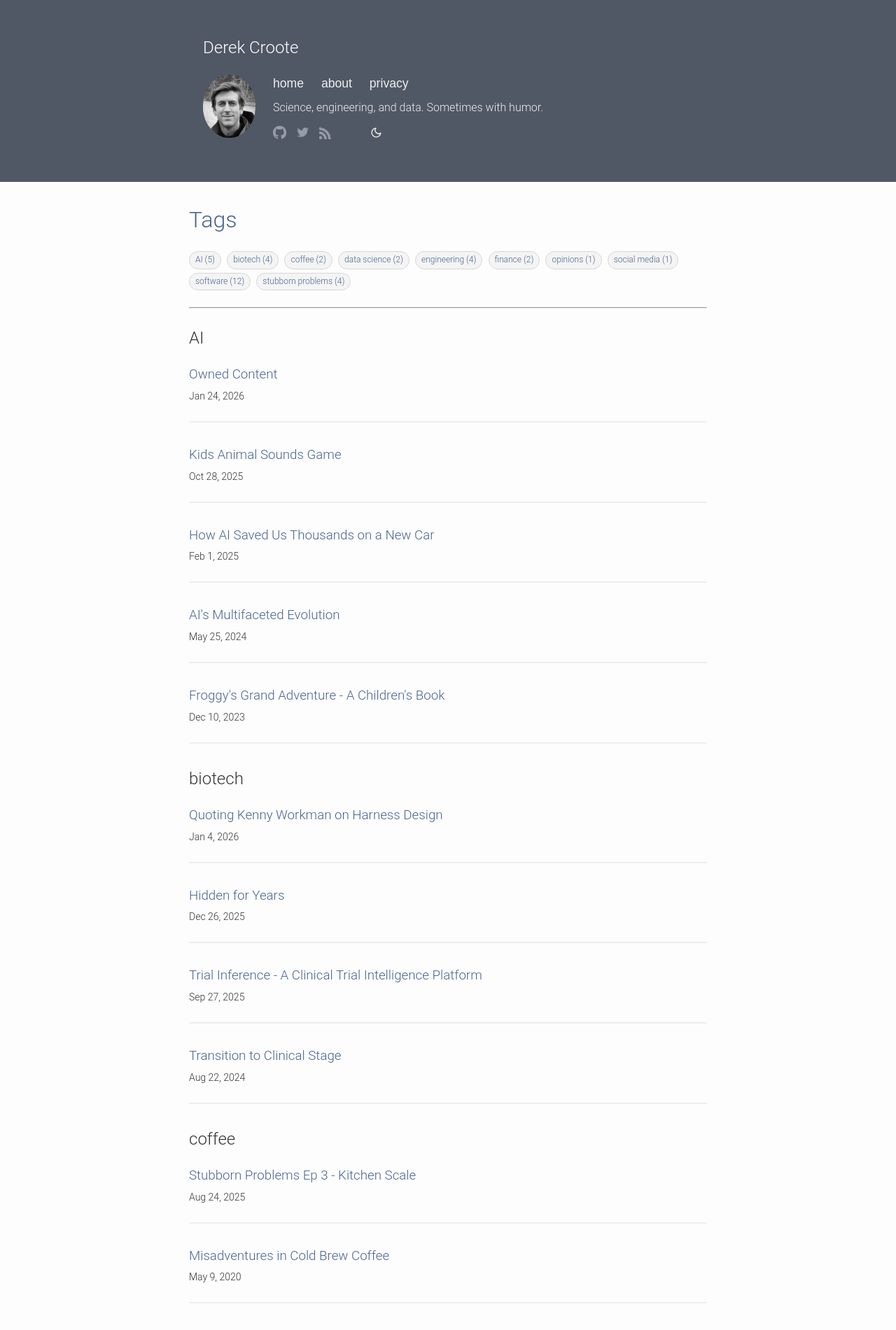
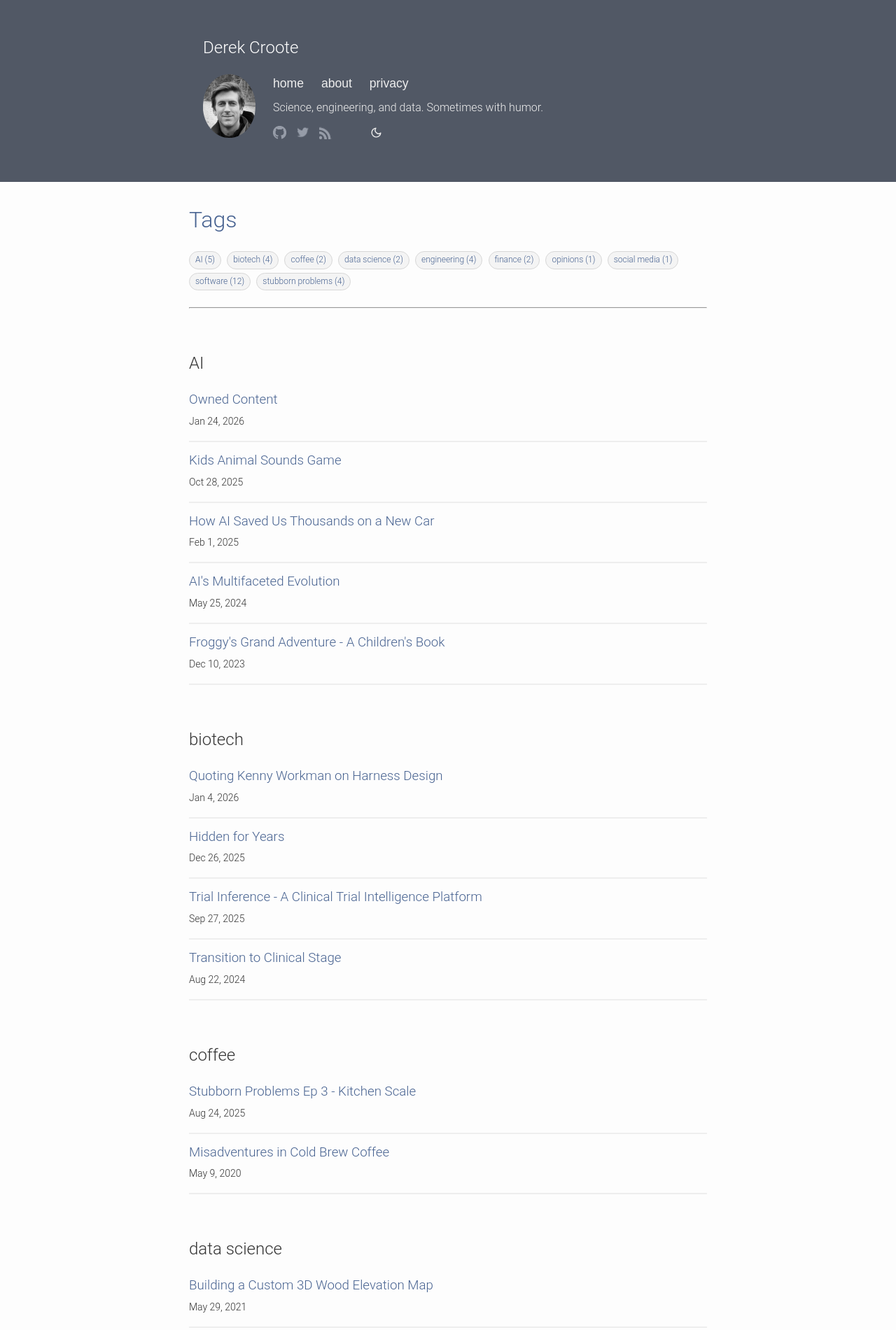
Before and after one commit to dcroote/dcroote.github.io, a Jekyll site: the page built from tags.html, in a window 1280 px wide. Shown: the top 1901 px of the page at 70% size. Built offline with Jekyll 4.4.1, drawn with Linux system fonts in a browser that asks for light colours; some web fonts are replaced.

Commit message:
fix: adjust tag page spacing

```diff
--- a/_sass/_layout.scss
+++ b/_sass/_layout.scss
@@ -181,6 +181,10 @@ li {
   opacity: 0.9;
 }
 
+.tag-section h2 {
+  margin-top: 2.5em;
+}
+
 .content {
   margin-top: 20px;
   color: #333;
@@ -201,8 +205,8 @@ li {
 }
 
 .post-list li {
-  margin-bottom: 2em;
-  padding-bottom: 1.5em;
+  margin-bottom: 0.75em;
+  padding-bottom: 1em;
   border-bottom: 2px solid #eee;
 }
 
--- a/tags.html
+++ b/tags.html
@@ -6,7 +6,7 @@ permalink: /tags/
 
 {% assign sorted_tags = site.tags | sort %}
 
-<div class="tag-index" aria-label="All tags" style="margin-bottom: 20px;">
+<div class="tag-index" aria-label="All tags" style="padding-bottom: 20px;">
   {% for tag in sorted_tags %}
   {% assign tag_name = tag[0] %}
   {% assign tag_posts = tag[1] %}
@@ -15,12 +15,12 @@ permalink: /tags/
 </div>
 
 <hr class="hrline" />
-<br />
 {% for tag in sorted_tags %}
 {% assign tag_name = tag[0] %}
 {% assign tag_posts = tag[1] %}
 {% assign tag_posts_sorted = tag_posts | sort: 'date' | reverse %}
 
+<section class="tag-section">
   <h2 id="{{ tag_name | slugify }}">{{ tag_name }}</h2>
   <ul class="post-list">
     {% for post in tag_posts_sorted %}
@@ -32,4 +32,5 @@ permalink: /tags/
     </li>
     {% endfor %}
   </ul>
+</section>
 {% endfor %}
```
Lines whose indentation alone changed are shown as unchanged.
